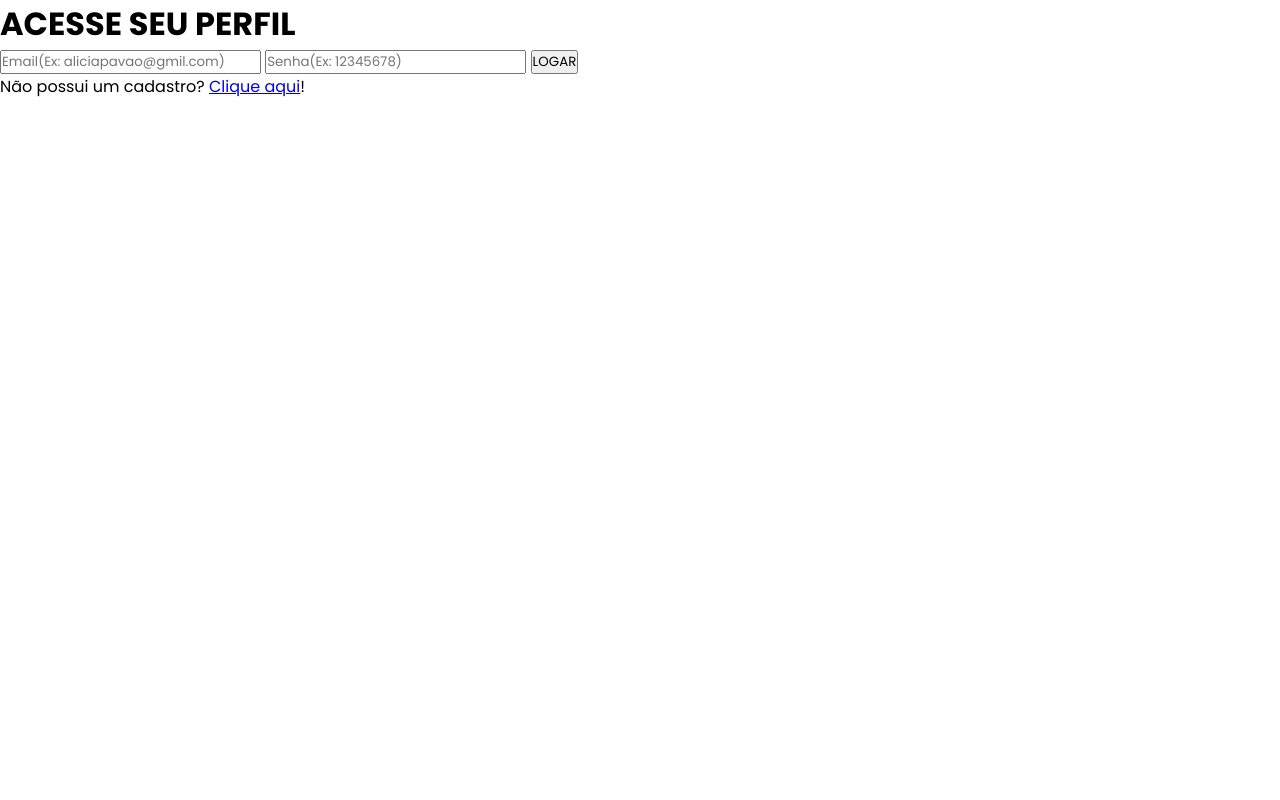
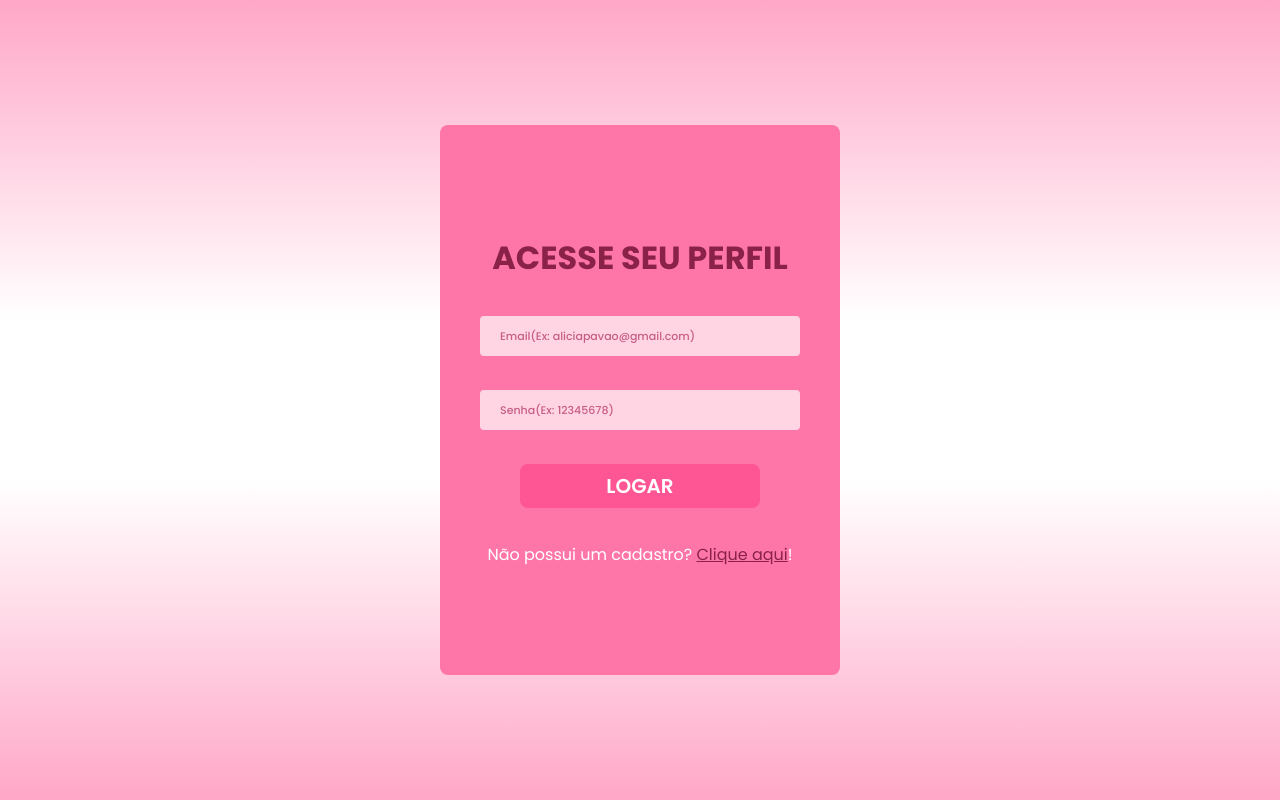
Before and after one commit to gustav0-rdg/proj_mercado, a Flask app: page /login in a window 1280 px wide. Run offline with Flask 3, Linux system fonts and the light colour scheme.

Commit message:
marcação css da pagina login

```diff
--- a/static/css/paginas/pagLogin.css
+++ b/static/css/paginas/pagLogin.css
@@ -0,0 +1,89 @@
+/* Corpo */
+.main__login-container {
+    width: 100vw;
+    height: 100vh;
+    display: flex;
+    justify-content: center;
+    align-items: center;
+    background:  var( --gradient-loginLight);
+}
+
+/* Form */
+.titulo_login {
+    color: var(--rosa-primario-escuro);
+}
+
+.form__login {
+    width: 400px;
+    height: 550px;
+    background-color: var(--rosa-secundario);
+    border-radius: 8px;
+
+    display: flex;
+    align-items: center;
+    justify-content: center;
+    flex-direction: column;
+
+    gap: 34px;
+}
+
+.input__login {
+    height: 35px;
+    background-color: var(--rosa-secundario-claro);
+    outline-color: var(--rosa-primario);
+    border: none;
+    border-radius: 4px;
+    width: 80%;
+    color: var(--rosa-primario-escuro);
+    font-weight: 600;
+    padding: 20px;
+}
+
+input::placeholder {
+    color: var(--rosa-secundario-medio);
+    font-size: 11px;
+    font-weight: 500;
+}
+
+.btn__login {
+    width: 60%;
+    height: 8%;
+    color: var(--branco);
+    font-size: 20px;
+    font-weight: 600;
+    background-color: var(--rosa-primario);
+    border: none;
+    border-radius: 8px;
+    transition: 1s;
+}
+
+.btn__login:hover{
+    background-color: var(--rosa-primario-escuro);
+}
+
+.text__login {
+    color: var(--branco);
+}
+
+.link__login {
+    color: var(--rosa-primario-escuro);
+}
+
+
+/* Responsivo */
+@media (max-width: 600px) {
+.form__login {
+    width: 300px;
+    height: 450px;
+    gap: 26px;
+}
+
+.titulo_login {
+   font-size: 30px;
+}
+
+.text__login {
+    font-size: 14px;
+}
+
+}
--- a/templates/login.html
+++ b/templates/login.html
@@ -16,11 +16,11 @@
         <form class="form__login" action="/login/usuario" method="post">
             <h1 class="titulo_login">ACESSE SEU PERFIL</h1>
 
-            <input type="text" name="email" class="input__cadastro-email input__cadastro" placeholder="Email(Ex: aliciapavao@gmil.com)">
+            <input type="text" name="email" class="input__login-email input__login" placeholder="Email(Ex: aliciapavao@gmail.com)">
 
             <input type="text" name="senha" class="input__login-senha input__login" placeholder="Senha(Ex: 12345678)">
 
-            <button class="btn__cadastrar">LOGAR</button>
+            <button class="btn__login">LOGAR</button>
 
             <p class="text__login">Não possui um cadastro? <a class="link__login" href="/cadastro">Clique aqui</a>!</p>
         </form>
```
